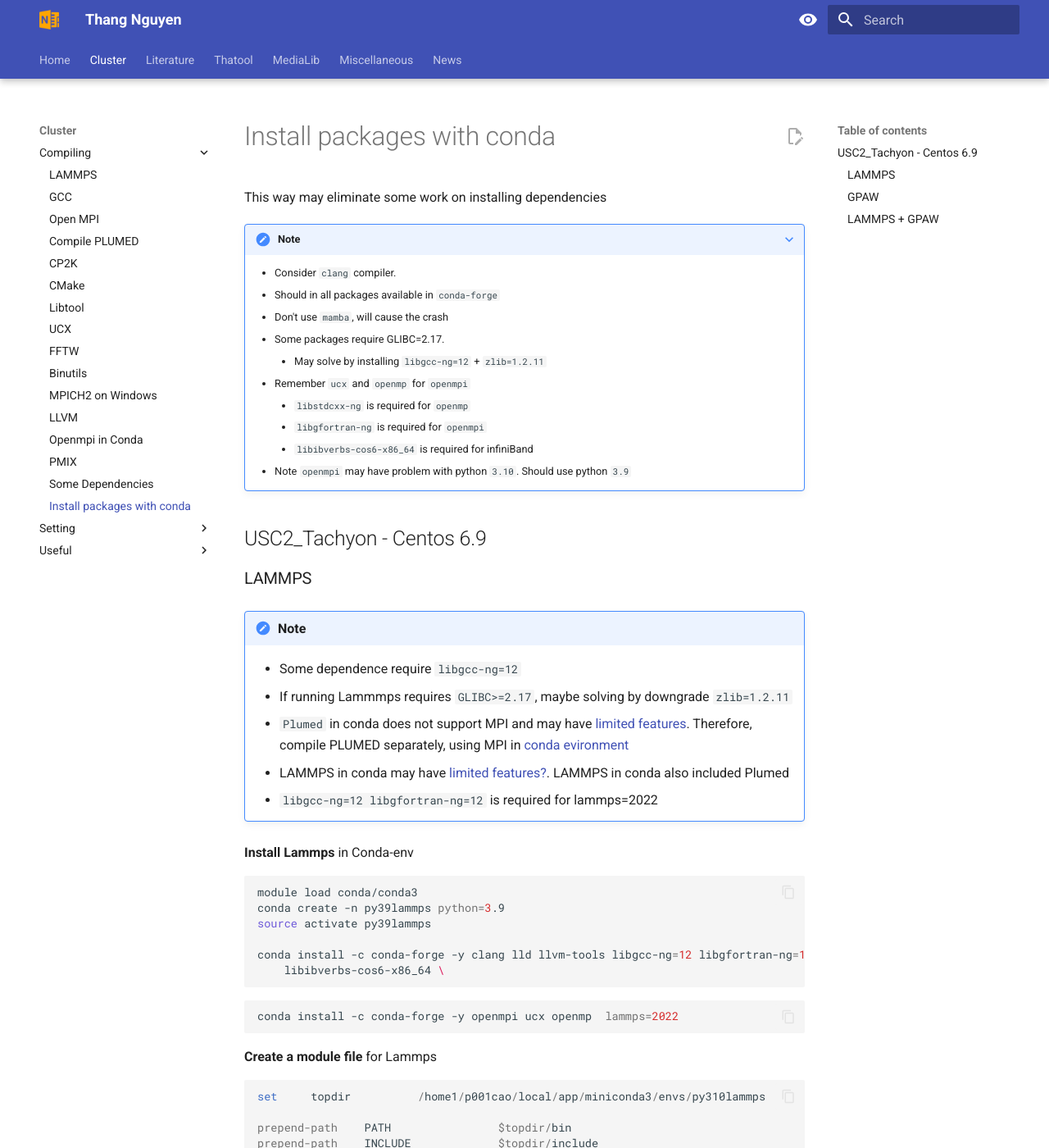
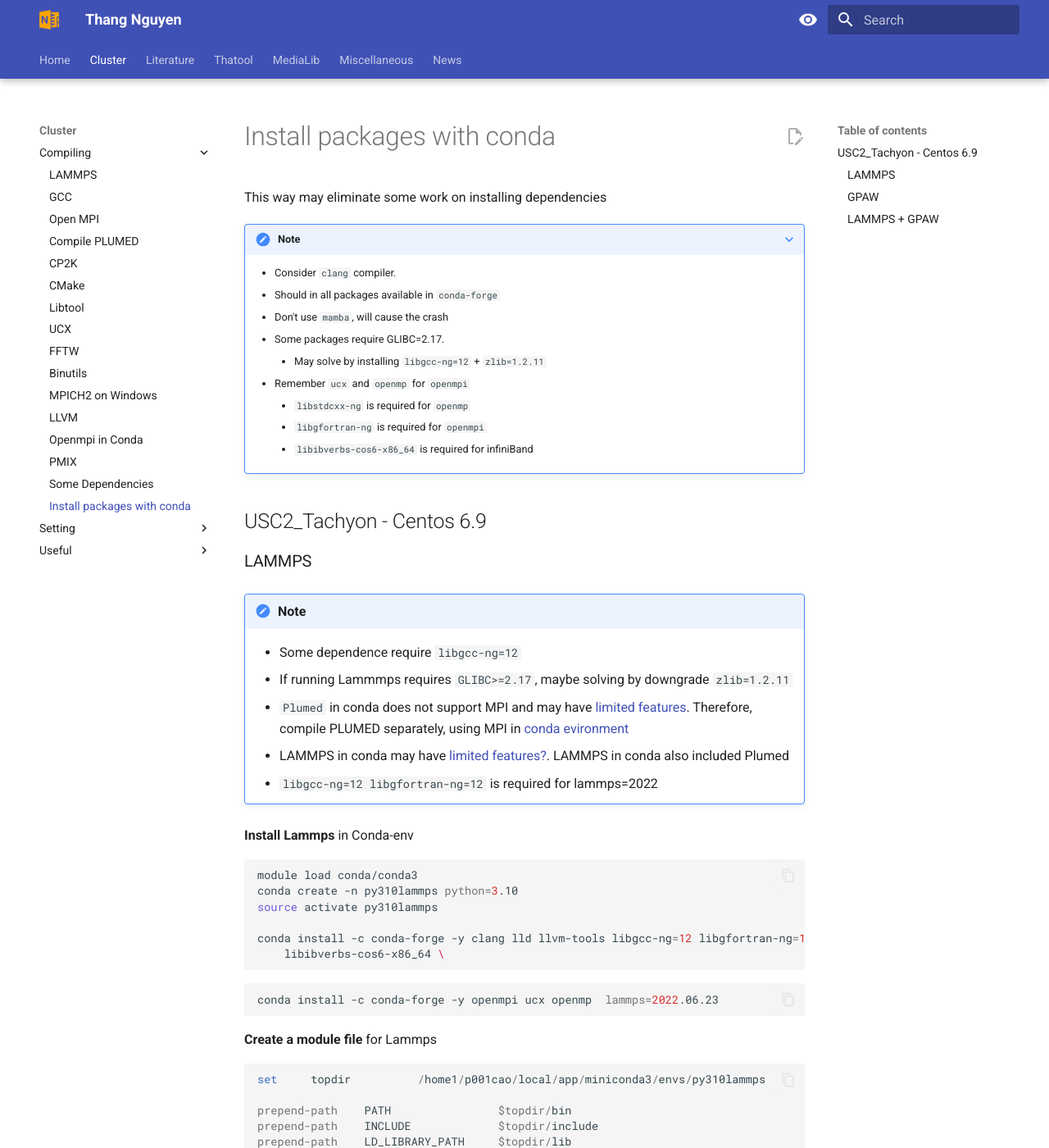
Before and after one commit to thangckt/thangckt.github.io, an MkDocs documentation site: the page built from docs/cluster/compiling/conda_packages.md, in a window 1280 px wide and 1400 px high. Shown: the whole window at 82% size. Built offline with MkDocs 1.6.1 and Material for MkDocs 9.7.7, drawn with Linux system fonts in a browser that asks for light colours; the version menu is left out.

Commit message:
Update conda_packages.md

````diff
--- a/docs/cluster/compiling/conda_packages.md
+++ b/docs/cluster/compiling/conda_packages.md
@@ -13,7 +13,6 @@ This way may eliminate some work on installing dependencies
         - `libstdcxx-ng` is required for `openmp`
         - `libgfortran-ng` is required for `openmpi`
         - `libibverbs-cos6-x86_64` is required for infiniBand
-    - Note `openmpi` may have problem with python `3.10`. Should use python `3.9`
 
 ## USC2_Tachyon - Centos 6.9
 
@@ -31,14 +30,14 @@ This way may eliminate some work on installing dependencies
 
 ```shell
 module load conda/conda3
-conda create -n py39lammps python=3.9
-source activate py39lammps
+conda create -n py310lammps python=3.10
+source activate py310lammps
 
 conda install -c conda-forge -y clang lld llvm-tools libgcc-ng=12 libgfortran-ng=12 libstdcxx-ng=12 zlib=1.2.11 \
     libibverbs-cos6-x86_64 \
 ```
 ```sh
-conda install -c conda-forge -y openmpi ucx openmp  lammps=2022
+conda install -c conda-forge -y openmpi ucx openmp  lammps=2022.06.23
 ```
 
 **Create a module file** for Lammps
````
